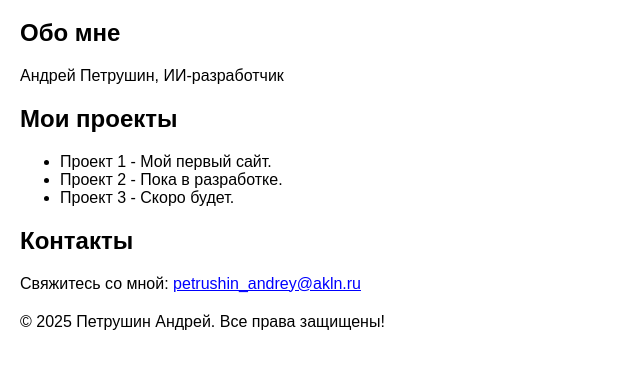
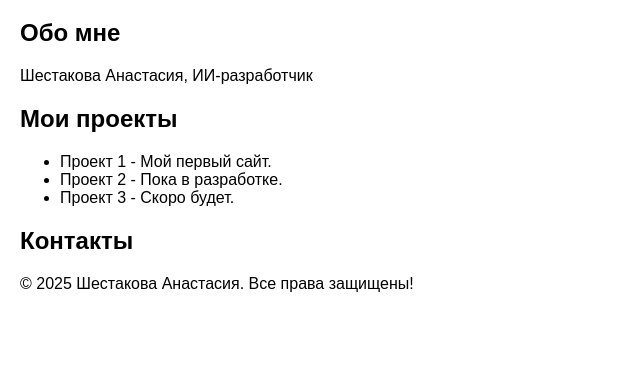
Before and after one commit to Anastasiua01/my-geekbrains-project, a plain HTML site: page geekbrains-master/index.html in a window 1280 px wide. Shown: the part 61-430 px from the top of the page, without its empty margins (0-640 px from the left). Drawn offline with Linux system fonts and the light colour scheme.

Commit message:
Update index.html

```diff
--- a/geekbrains-master/index.html
+++ b/geekbrains-master/index.html
@@ -13,7 +13,7 @@
 
     <section>
         <h2>Обо мне</h2>
-        <p>Андрей Петрушин, ИИ-разработчик</p>
+        <p>Шестакова Анастасия, ИИ-разработчик</p>
     </section>
 
     <section>
@@ -27,11 +27,10 @@
 
     <section>
         <h2>Контакты</h2>
-        <p>Свяжитесь со мной: <a href="mailto:petrushin_andrey@akln.ru">petrushin_andrey@akln.ru</a></p>
     </section>
 
     <footer>
-        <p>&copy; 2025 Петрушин Андрей. Все права защищены!</p>
+        <p>&copy; 2025 Шестакова Анастасия. Все права защищены!</p>
     </footer>
 </body>
 </html>
```
